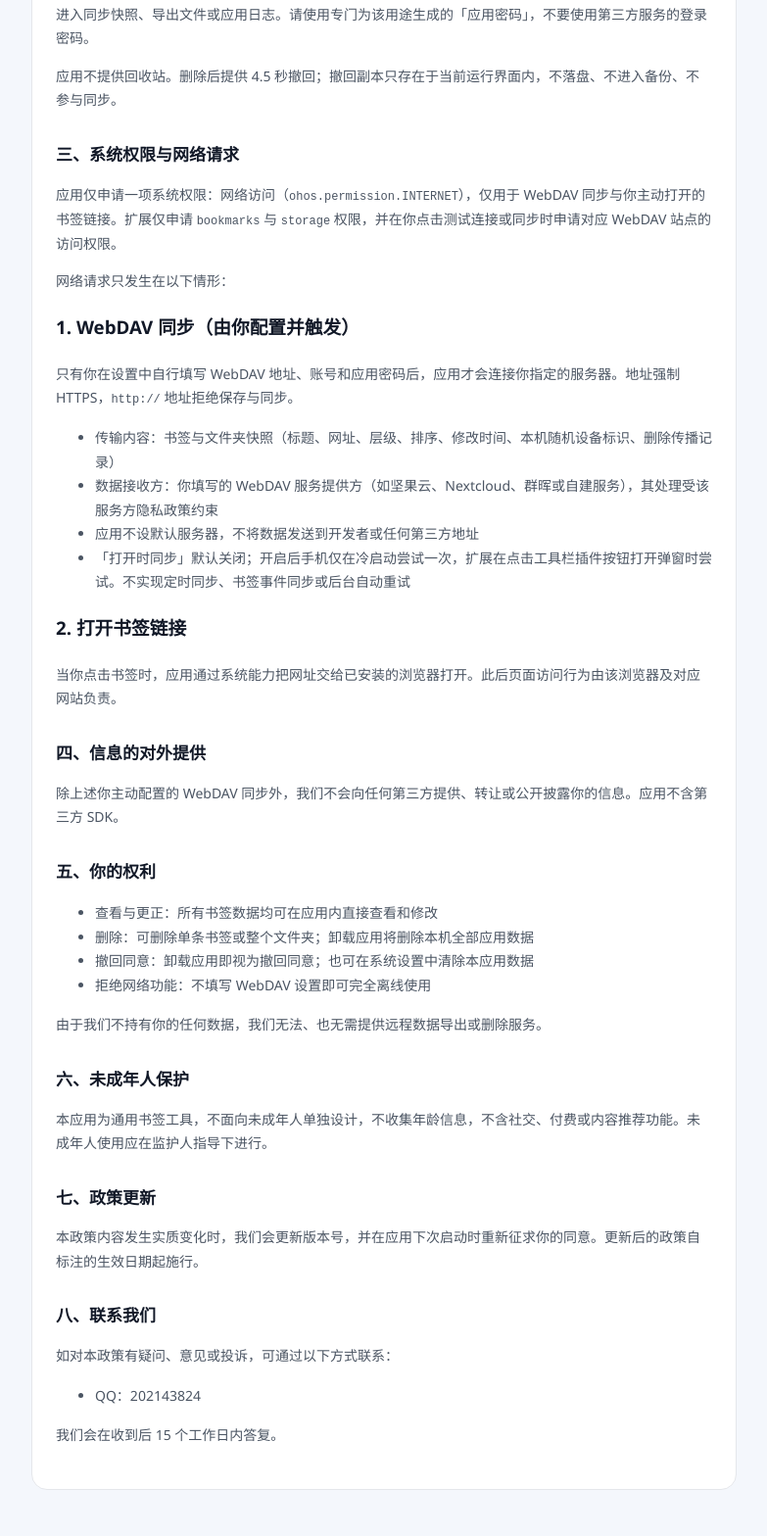
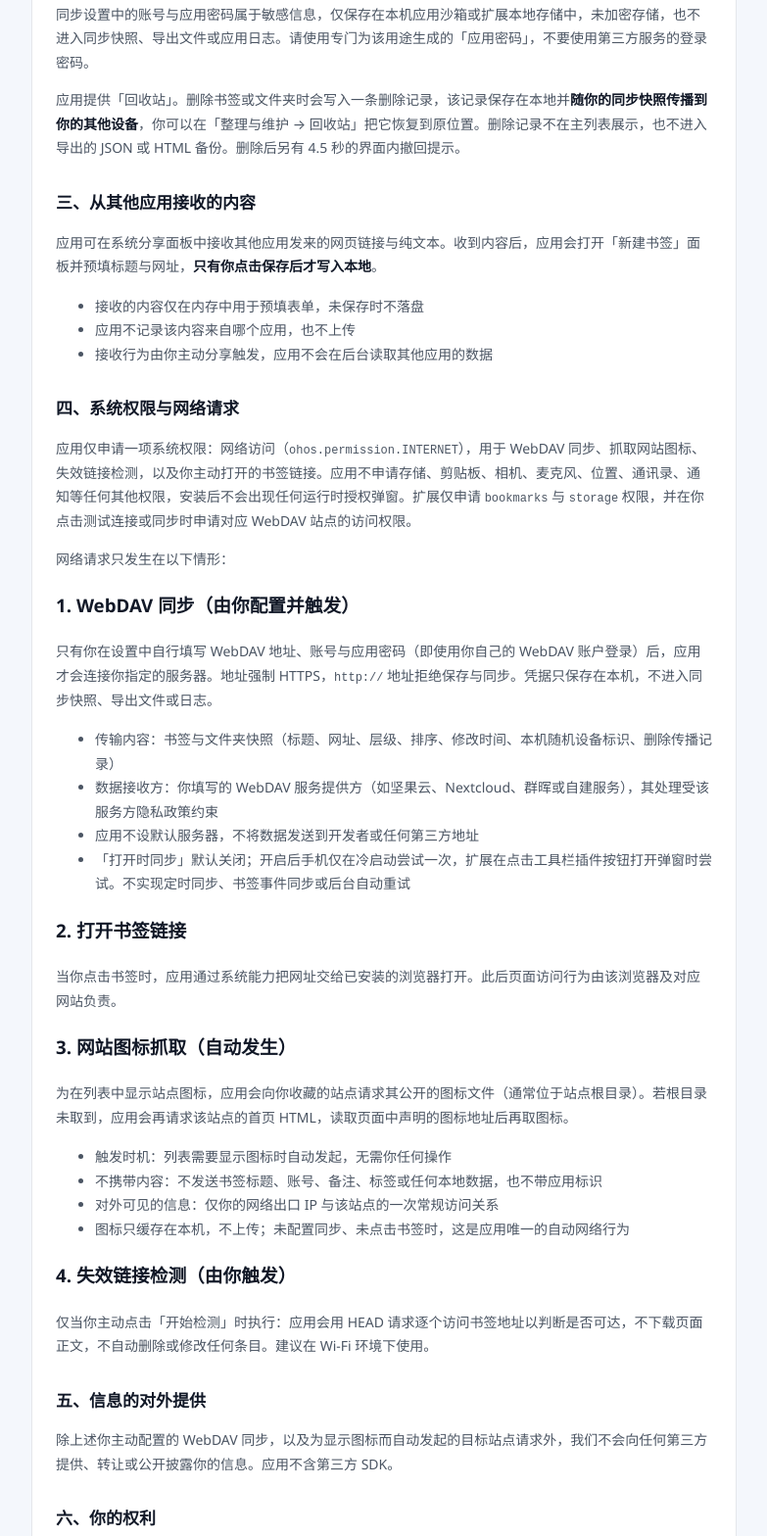
Before and after one commit to Corroding2598/markbook-privacy, a plain HTML site: page index.html in a window 1280 px wide. Shown: the part 1022-2590 px from the top of the page at 98% size, without its empty margins (248-1031 px from the left). Drawn offline with Linux system fonts and the light colour scheme.

Commit message:
Add files via upload

```diff
--- a/index.html
+++ b/index.html
@@ -62,9 +62,9 @@
     <main>
       <article>
         <h1>鸿签（MarkBook）隐私政策</h1>
-        <p class="meta">生效日期：2026 年 11 月 15 日 · 版本 2.0</p>
+        <p class="meta">生效日期：2026 年 11 月 19 日 · 版本 2.1</p>
 
-        <p>本政策适用于「鸿签」（应用包名 <code>cn.hongqian.markbook</code>）HarmonyOS 客户端与配套浏览器扩展。</p>
+        <p>本政策适用于「鸿签」（应用包名 <code>cn.hongqian.markbook</code>）HarmonyOS 客户端与配套浏览器扩展。本应用由范祺玥独立开发并运营。</p>
         <p>我们不需要你注册账号，也不设服务器保存你的数据。本政策的目的是清楚说明应用会接触哪些信息、为什么接触、这些信息去了哪里。</p>
 
         <h2>一、我们不会收集的信息</h2>
@@ -93,13 +93,21 @@
           </tbody>
         </table>
         <p>同步设置中的账号与应用密码属于敏感信息，仅保存在本机应用沙箱或扩展本地存储中，未加密存储，也不进入同步快照、导出文件或应用日志。请使用专门为该用途生成的「应用密码」，不要使用第三方服务的登录密码。</p>
-        <p>应用不提供回收站。删除后提供 4.5 秒撤回；撤回副本只存在于当前运行界面内，不落盘、不进入备份、不参与同步。</p>
+        <p>应用提供「回收站」。删除书签或文件夹时会写入一条删除记录，该记录保存在本地并<strong>随你的同步快照传播到你的其他设备</strong>，你可以在「整理与维护 → 回收站」把它恢复到原位置。删除记录不在主列表展示，也不进入导出的 JSON 或 HTML 备份。删除后另有 4.5 秒的界面内撤回提示。</p>
 
-        <h2>三、系统权限与网络请求</h2>
-        <p>应用仅申请一项系统权限：网络访问（<code>ohos.permission.INTERNET</code>），仅用于 WebDAV 同步与你主动打开的书签链接。扩展仅申请 <code>bookmarks</code> 与 <code>storage</code> 权限，并在你点击测试连接或同步时申请对应 WebDAV 站点的访问权限。</p>
+        <h2>三、从其他应用接收的内容</h2>
+        <p>应用可在系统分享面板中接收其他应用发来的网页链接与纯文本。收到内容后，应用会打开「新建书签」面板并预填标题与网址，<strong>只有你点击保存后才写入本地</strong>。</p>
+        <ul>
+          <li>接收的内容仅在内存中用于预填表单，未保存时不落盘</li>
+          <li>应用不记录该内容来自哪个应用，也不上传</li>
+          <li>接收行为由你主动分享触发，应用不会在后台读取其他应用的数据</li>
+        </ul>
+
+        <h2>四、系统权限与网络请求</h2>
+        <p>应用仅申请一项系统权限：网络访问（<code>ohos.permission.INTERNET</code>），用于 WebDAV 同步、抓取网站图标、失效链接检测，以及你主动打开的书签链接。应用不申请存储、剪贴板、相机、麦克风、位置、通讯录、通知等任何其他权限，安装后不会出现任何运行时授权弹窗。扩展仅申请 <code>bookmarks</code> 与 <code>storage</code> 权限，并在你点击测试连接或同步时申请对应 WebDAV 站点的访问权限。</p>
         <p>网络请求只发生在以下情形：</p>
         <h3>1. WebDAV 同步（由你配置并触发）</h3>
-        <p>只有你在设置中自行填写 WebDAV 地址、账号和应用密码后，应用才会连接你指定的服务器。地址强制 HTTPS，<code>http://</code> 地址拒绝保存与同步。</p>
+        <p>只有你在设置中自行填写 WebDAV 地址、账号与应用密码（即使用你自己的 WebDAV 账户登录）后，应用才会连接你指定的服务器。地址强制 HTTPS，<code>http://</code> 地址拒绝保存与同步。凭据只保存在本机，不进入同步快照、导出文件或日志。</p>
         <ul>
           <li>传输内容：书签与文件夹快照（标题、网址、层级、排序、修改时间、本机随机设备标识、删除传播记录）</li>
           <li>数据接收方：你填写的 WebDAV 服务提供方（如坚果云、Nextcloud、群晖或自建服务），其处理受该服务方隐私政策约束</li>
@@ -109,25 +117,37 @@
         <h3>2. 打开书签链接</h3>
         <p>当你点击书签时，应用通过系统能力把网址交给已安装的浏览器打开。此后页面访问行为由该浏览器及对应网站负责。</p>
 
-        <h2>四、信息的对外提供</h2>
-        <p>除上述你主动配置的 WebDAV 同步外，我们不会向任何第三方提供、转让或公开披露你的信息。应用不含第三方 SDK。</p>
+        <h3>3. 网站图标抓取（自动发生）</h3>
+        <p>为在列表中显示站点图标，应用会向你收藏的站点请求其公开的图标文件（通常位于站点根目录）。若根目录未取到，应用会再请求该站点的首页 HTML，读取页面中声明的图标地址后再取图标。</p>
+        <ul>
+          <li>触发时机：列表需要显示图标时自动发起，无需你任何操作</li>
+          <li>不携带内容：不发送书签标题、账号、备注、标签或任何本地数据，也不带应用标识</li>
+          <li>对外可见的信息：仅你的网络出口 IP 与该站点的一次常规访问关系</li>
+          <li>图标只缓存在本机，不上传；未配置同步、未点击书签时，这是应用唯一的自动网络行为</li>
+        </ul>
 
-        <h2>五、你的权利</h2>
+        <h3>4. 失效链接检测（由你触发）</h3>
+        <p>仅当你主动点击「开始检测」时执行：应用会用 HEAD 请求逐个访问书签地址以判断是否可达，不下载页面正文，不自动删除或修改任何条目。建议在 Wi-Fi 环境下使用。</p>
+
+        <h2>五、信息的对外提供</h2>
+        <p>除上述你主动配置的 WebDAV 同步，以及为显示图标而自动发起的目标站点请求外，我们不会向任何第三方提供、转让或公开披露你的信息。应用不含第三方 SDK。</p>
+
+        <h2>六、你的权利</h2>
         <ul>
           <li>查看与更正：所有书签数据均可在应用内直接查看和修改</li>
           <li>删除：可删除单条书签或整个文件夹；卸载应用将删除本机全部应用数据</li>
           <li>撤回同意：卸载应用即视为撤回同意；也可在系统设置中清除本应用数据</li>
-          <li>拒绝网络功能：不填写 WebDAV 设置即可完全离线使用</li>
+          <li>拒绝同步：不填写 WebDAV 设置即不会发生任何同步，应用完全以离线方式使用。请注意，为在列表显示网站图标，应用仍会向你收藏的站点请求其公开图标文件（必要时包含该站点首页）；若需彻底禁止联网，可在系统设置中限制本应用的网络权限或清除应用数据</li>
         </ul>
         <p>由于我们不持有你的任何数据，我们无法、也无需提供远程数据导出或删除服务。</p>
 
-        <h2>六、未成年人保护</h2>
+        <h2>七、未成年人保护</h2>
         <p>本应用为通用书签工具，不面向未成年人单独设计，不收集年龄信息，不含社交、付费或内容推荐功能。未成年人使用应在监护人指导下进行。</p>
 
-        <h2>七、政策更新</h2>
+        <h2>八、政策更新</h2>
         <p>本政策内容发生实质变化时，我们会更新版本号，并在应用下次启动时重新征求你的同意。更新后的政策自标注的生效日期起施行。</p>
 
-        <h2>八、联系我们</h2>
+        <h2>九、联系我们</h2>
         <p>如对本政策有疑问、意见或投诉，可通过以下方式联系：</p>
         <ul><li>QQ：202143824</li></ul>
         <p>我们会在收到后 15 个工作日内答复。</p>
```
